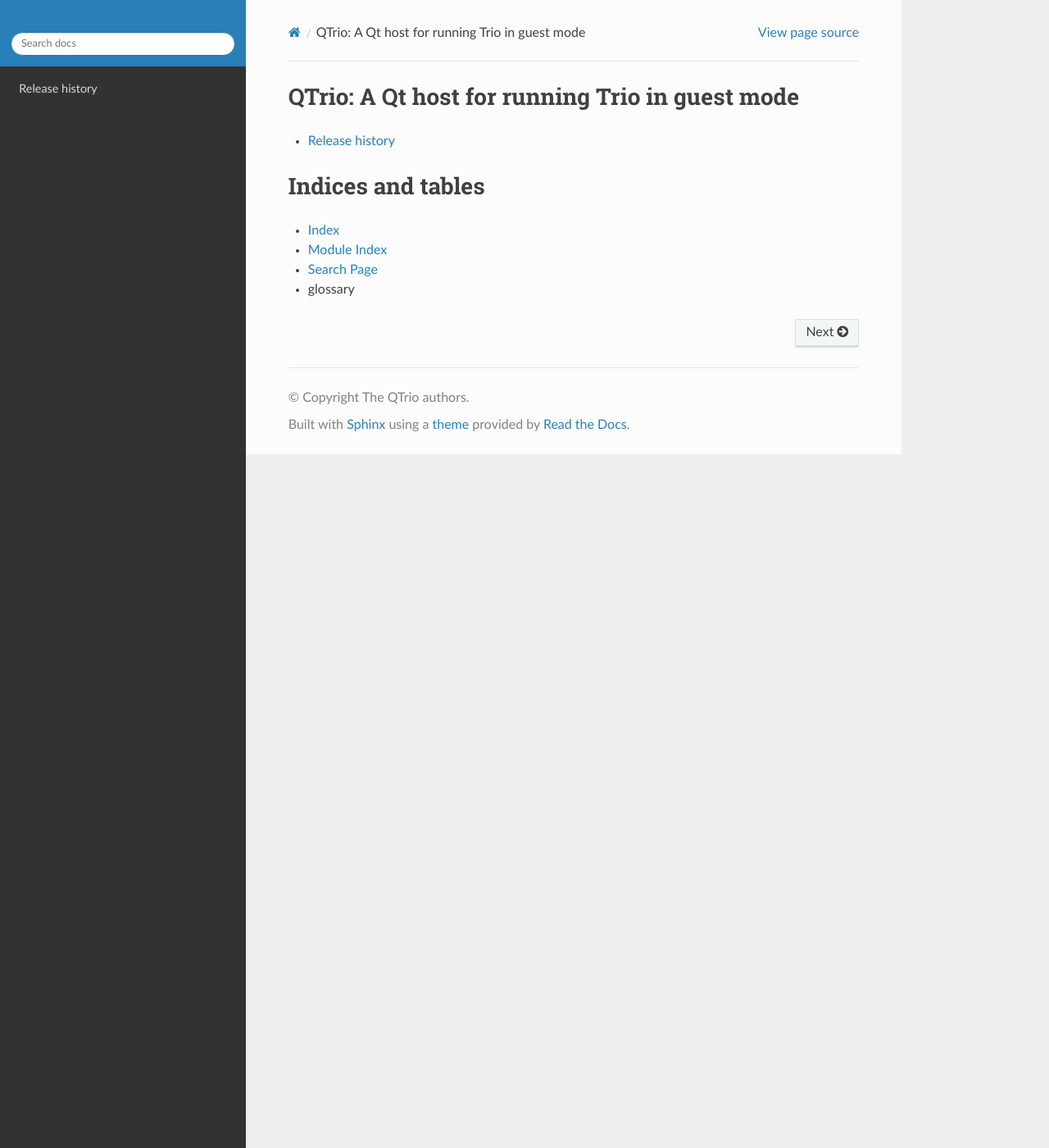
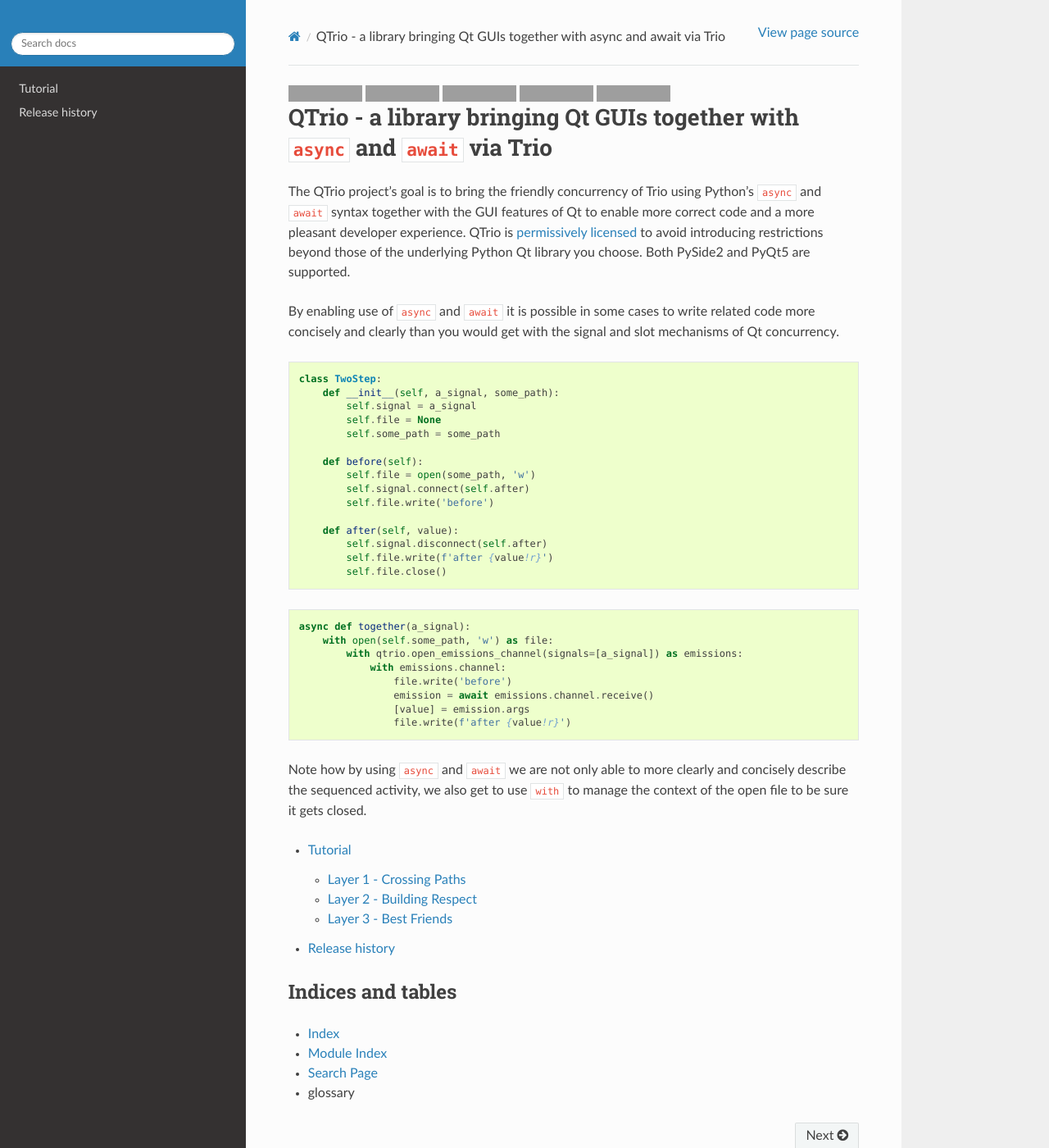
Before and after one commit to altendky/qtrio, a Sphinx documentation site: the page built from docs/source/index.rst, in a window 1280 px wide and 1400 px high. Shown: the whole window at 82% size. Built offline with Sphinx 7.4.7 and the Read the Docs theme 2.0.0, drawn with Linux system fonts in a browser that asks for light colours; the version number could not be read and is left out; grey boxes are pictures that could not be loaded.

Commit message:
Some docs

```diff
--- a/README.rst
+++ b/README.rst
@@ -43,11 +43,11 @@
 
         def before(self):
             self.file = open(some_path, 'w')
+            self.signal.connect(self.after)
             self.file.write('before')
-            self.a_signal.connect(self.after)
 
         def after(self, value):
-            self.a_signal.disconnect(self.after)
+            self.signal.disconnect(self.after)
             self.file.write(f'after {value!r}')
             self.file.close()
 
@@ -55,9 +55,12 @@
 
     async def together(a_signal):
         with open(self.some_path, 'w') as file:
-            file.write('before')
-            value = await qtrio.wait_signal(a_signal)
-            file.write(f'after {value!r}')
+            with qtrio.open_emissions_channel(signals=[a_signal]) as emissions:
+                with emissions.channel:
+                    file.write('before')
+                    emission = await emissions.channel.receive()
+                    [value] = emission.args
+                    file.write(f'after {value!r}')
 
 Note how by using ``async`` and ``await`` we are not only able to more clearly and
 concisely describe the sequenced activity, we also get to use ``with`` to manage the
--- a/docs/source/conf.py
+++ b/docs/source/conf.py
@@ -44,13 +44,17 @@
     'sphinx.ext.intersphinx',
     'sphinx.ext.coverage',
     'sphinx.ext.napoleon',
+    'sphinx_qt_documentation',
     'sphinxcontrib_trio',
 ]
 
 intersphinx_mapping = {
     "python": ('https://docs.python.org/3', None),
+    # "PySide2": ("https://doc.qt.io/qtforpython/PySide2/", None),
     "trio": ('https://trio.readthedocs.io/en/stable', None),
 }
+
+qt_documentation = "Qt5"
 
 autodoc_member_order = "bysource"
 
--- a/docs/source/index.rst
+++ b/docs/source/index.rst
@@ -4,13 +4,12 @@
    contain the root `toctree` directive.
 
 
-===============================================
-QTrio: A Qt host for running Trio in guest mode
-===============================================
+.. include:: ../../README.rst
 
 .. toctree::
    :maxdepth: 2
 
+   tutorial.rst
    history.rst
 
 ====================
--- /dev/null
+++ b/docs/source/tutorial.rst
@@ -0,0 +1,58 @@
+Tutorial
+========
+
+This tutorial introduces usage of QTrio to enable integration of Qt into a Trio async
+application.  For help with relevant async concepts and usage of Trio itself see
+`the Trio tutorial <https://trio.readthedocs.io/en/stable/tutorial.html>`__.
+
+I know, I know...  we are supposed to do one thing well.  But QTrio presently targets
+three distinct development tools.  In time perhaps pieces will be spun off but for now
+they provide increasing layers you can use or not as they interest you.
+
+The first layer allows you to run Trio tasks in the same thread as the Qt event loop.
+This is valuable as it let's the tasks safely interact directly with the Qt GUI objects.
+It is a small wrapper around
+`Trio's guest mode <https://trio.readthedocs.io/en/stable/reference-lowlevel.html#using-guest-mode-to-run-trio-on-top-of-other-event-loops>`__.
+This layer is exposed directly under the ``qtrio`` package.
+
+Now that Qt and Trio are friends we can focus on making the relationship smoother.  This
+second layer of QTrio is also available directly in the ``qtrio`` package and allows for
+awaiting signals and iterating over the emissions of signals.  This avoids the normal
+callback design of GUI systems in favor of Trio's structured concurrency allowing GUI
+responses to be handled where you want within the task tree.
+
+Not everything Qt provides will be easily integrated into this structure.  The rest of
+QTrio will grow to contain helpers and wrappers to address these cases.
+
+In addition to the above three layers there is also adjacent support for testing.
+
+Layer 1 - Crossing Paths
+------------------------
+
+With one extra character you can turn :func:`trio.run` into :func:`qtrio.run`.  This
+gets you the Trio guest mode hosted by a Qt :class:`PyQt5.QtWidgets.QApplication`.  Note how
+there is only one function and you are able to asynchronously sleep in it to avoid
+blocking the GUI.  By default, when you leave your main function the Qt application will
+be exited.
+
+.. literalinclude:: ../../qtrio/examples/crossingpaths.py
+
+Layer 2 - Building Respect
+--------------------------
+
+A good relationship goes both ways.  Above, Trio did all the talking and Qt just
+listened.  Now let's have Trio listen to Qt.  Emissions from Qt signals can be made
+available in a :class:`trio.MemoryReceiveChannel`.  You can either
+:meth:`trio.MemoryReceiveChannel.receive` them one at a time or asynchronously iterate
+over them for longer lasting activities.  The received object is a
+:class:`qtrio.Emission` and contains both the originating signal and the arguments.
+
+.. literalinclude:: ../../qtrio/examples/buildingrespect.py
+
+
+Layer 3 - Best Friends
+----------------------
+
+This space intentionally left blank.
+
+(for now... sorry)
--- a/setup.py
+++ b/setup.py
@@ -21,6 +21,7 @@
         "checks": ["black", "flake8"],
         "docs": [
             "sphinx >= 1.7.0",
+            "sphinx-qt-documentation",
             "sphinx_rtd_theme",
             "sphinxcontrib-trio",
             "towncrier",
```
Also changed, not shown: 2 other files.
